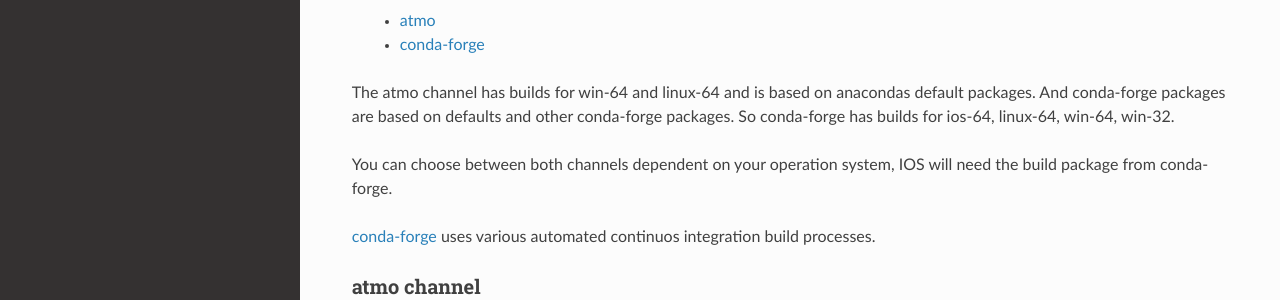
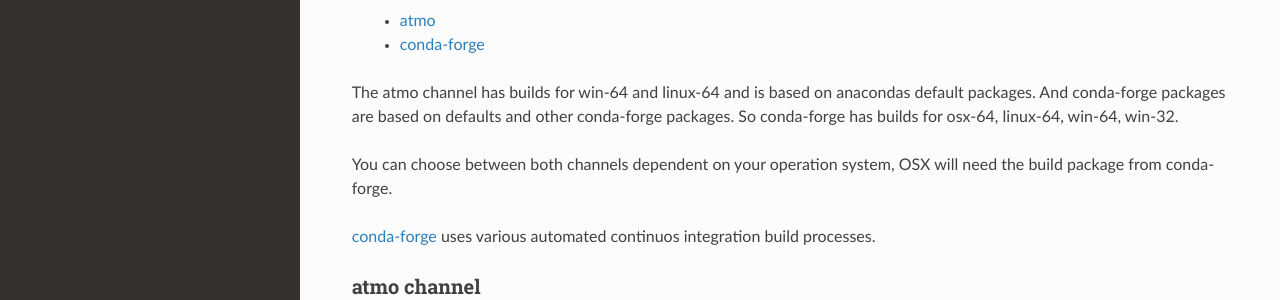
Before and after one commit to Open-MSS/MSS, a Sphinx documentation site: the page built from docs/installation.rst, in a window 1280 px wide and 900 px high. Shown: the part 375-675 px from the top of the window. Built offline with Sphinx 7.4.7 and the Read the Docs theme 2.0.0, drawn with Linux system fonts in a browser that asks for light colours.

Commit message:
typos fixed

```diff
--- a/docs/installation.rst
+++ b/docs/installation.rst
@@ -15,10 +15,10 @@
  * `conda-forge <https://anaconda.org/conda-forge/mss>`_
 
 The atmo channel has builds for win-64 and linux-64 and is based on anacondas default packages.
-And conda-forge packages are based on defaults and other conda-forge packages. So conda-forge has builds for ios-64, linux-64, win-64, win-32.
+And conda-forge packages are based on defaults and other conda-forge packages. So conda-forge has builds for osx-64, linux-64, win-64, win-32.
 
 You can choose between both channels dependent on your operation system,
-IOS will need the build package from conda-forge.
+OSX will need the build package from conda-forge.
 
 `conda-forge <https://conda-forge.github.io/>`_ uses various automated continuos integration
 build processes.
```
